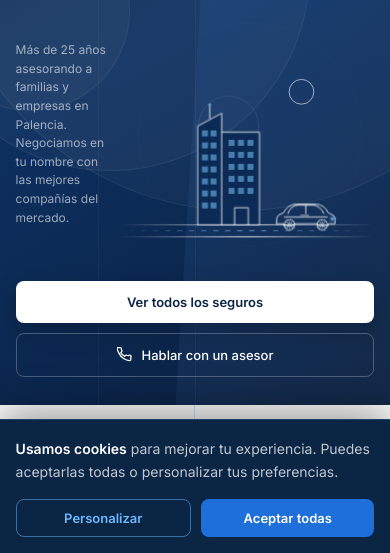
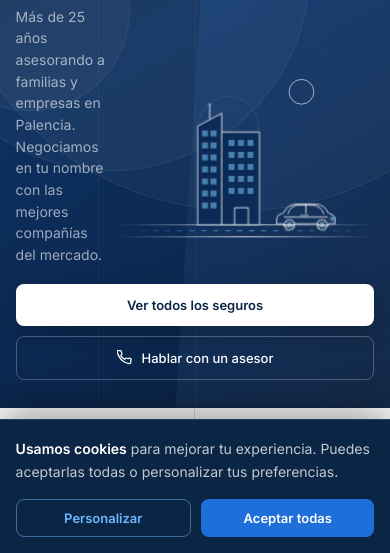
Before and after one commit to ruizgallardojosemanuel-blip/Dysa-Seguros-, a plain HTML site: page index.html in a window 390 px wide. Shown: the part 289-842 px from the top of the page. Drawn offline with nearby package versions, Linux system fonts and the light colour scheme.

Commit message:
Mobile: subtítulo hero más grande (12px → 14px)
Co-Authored-By: Claude Sonnet 4.6 <noreply@anthropic.com>

```diff
--- a/index.html
+++ b/index.html
@@ -380,7 +380,7 @@ footer{background:var(--dark);padding:48px 5% 40px;}
   .hero{display:grid;grid-template-columns:1fr min(66vw,300px);grid-template-rows:auto auto auto;column-gap:10px;row-gap:0;padding:84px 4% 28px;min-height:auto;align-items:start;}
   .hero-content{display:contents;}
   .hero h1{grid-column:1/-1;grid-row:1;font-size:clamp(36px,12vw,58px);margin-bottom:14px;line-height:1.05;}
-  .hero-sub{grid-column:1;grid-row:2;font-size:12px;margin-bottom:0;line-height:1.55;align-self:center;}
+  .hero-sub{grid-column:1;grid-row:2;font-size:14px;margin-bottom:0;line-height:1.55;align-self:center;}
   .hero-visual{grid-column:2;grid-row:2;width:100%;aspect-ratio:1/1;}
   .hero-btns{grid-column:1/-1;grid-row:3;display:flex;flex-direction:column;gap:10px;margin-top:18px;}
   .hero-btns a{width:100%;text-align:center;justify-content:center;font-size:13px;padding:13px 16px;}
```
